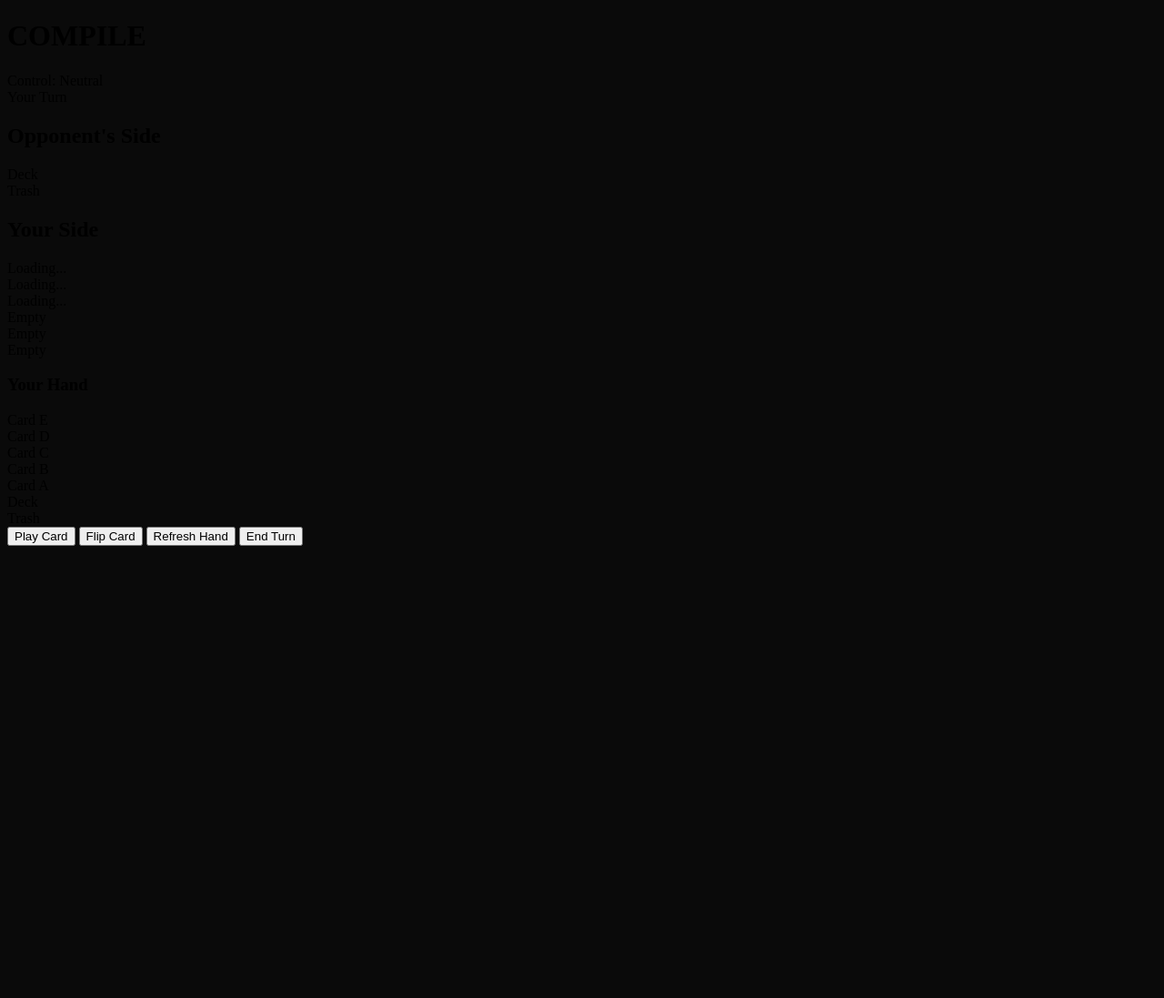
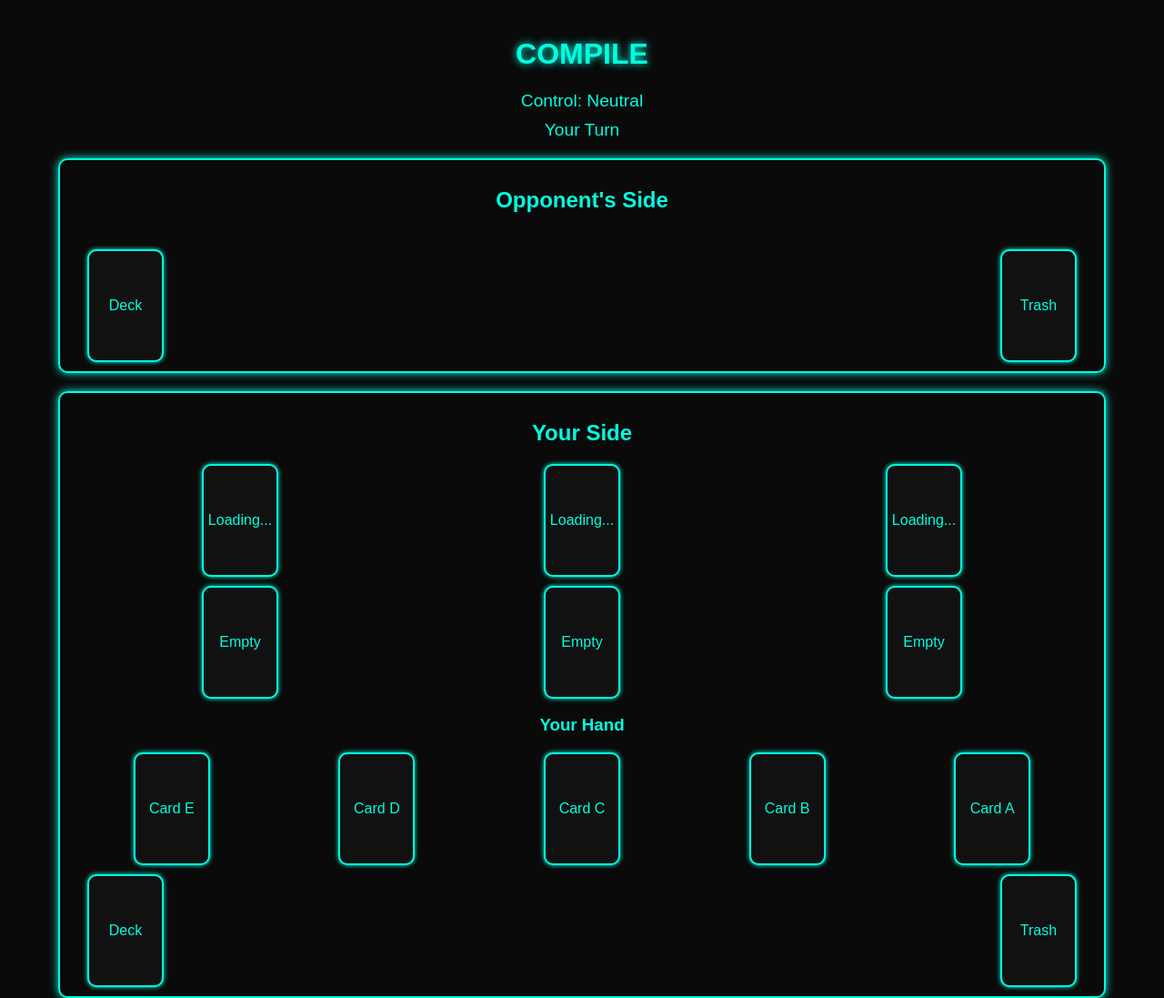
Before and after one commit to lucasrochester/compile-frontend, a plain HTML site: page index.html in a window 1280 px wide. Shown: the top 1097 px of the page at 91% size. Before the commit the page ends 800 px from the top, so only its background shows below. Drawn offline with Linux system fonts and the light colour scheme.

Commit message:
Update style.css

```diff
--- a/style.css
+++ b/style.css
@@ -1 +1,121 @@
-body { background-color: #0a0a0a; ... }
+body {
+    background-color: #0a0a0a;
+    color: #00ffe0;
+    font-family: 'Orbitron', sans-serif;
+    margin: 0;
+    padding: 0;
+    display: flex;
+    flex-direction: column;
+    align-items: center;
+}
+
+#game-container {
+    width: 90%;
+    max-width: 1200px;
+    padding: 20px;
+}
+
+header {
+    text-align: center;
+    margin-bottom: 20px;
+}
+
+h1 {
+    color: #00ffe0;
+    font-size: 2em;
+    text-shadow: 0 0 8px #00ffe0;
+}
+
+#control-status, #turn-indicator {
+    margin-top: 10px;
+    font-size: 1.2em;
+    color: #00ffe0;
+}
+
+section {
+    margin: 20px 0;
+    padding: 10px;
+    border: 2px solid #00ffe0;
+    border-radius: 10px;
+    box-shadow: 0 0 10px #00ffe0;
+}
+
+h2, h3 {
+    text-align: center;
+    color: #00ffe0;
+}
+
+.protocols, .lines, #hand-cards {
+    display: flex;
+    justify-content: space-around;
+    margin: 10px 0;
+}
+
+.deck-trash {
+    display: flex;
+    justify-content: space-between;
+    padding: 0 20px;
+}
+
+.deck, .trash {
+    width: 80px;
+    height: 120px;
+    background-color: #111;
+    border: 2px solid #00ffe0;
+    border-radius: 10px;
+    display: flex;
+    align-items: center;
+    justify-content: center;
+    box-shadow: 0 0 5px #00ffe0;
+}
+
+#player-hand {
+    text-align: center;
+}
+
+.card {
+    width: 80px;
+    height: 120px;
+    background-color: #111;
+    color: #00ffe0;
+    border: 2px solid #00ffe0;
+    border-radius: 10px;
+    display: flex;
+    flex-direction: column;
+    justify-content: center;
+    align-items: center;
+    margin: 0 5px;
+    box-shadow: 0 0 5px #00ffe0;
+    cursor: pointer;
+}
+
+.card.face-down {
+    background-color: #222;
+    color: #444;
+    box-shadow: none;
+}
+
+#actions {
+    text-align: center;
+    margin-top: 20px;
+}
+
+button {
+    background-color: #111;
+    color: #00ffe0;
+    border: 2px solid #00ffe0;
+    padding: 10px 20px;
+    margin: 0 10px;
+    font-family: 'Orbitron', sans-serif;
+    font-size: 1em;
+    border-radius: 5px;
+    cursor: pointer;
+    box-shadow: 0 0 5px #00ffe0;
+    transition: 0.3s;
+}
+
+button:hover {
+    background-color: #00ffe0;
+    color: #111;
+    box-shadow: 0 0 10px #00ffe0;
+}
```
